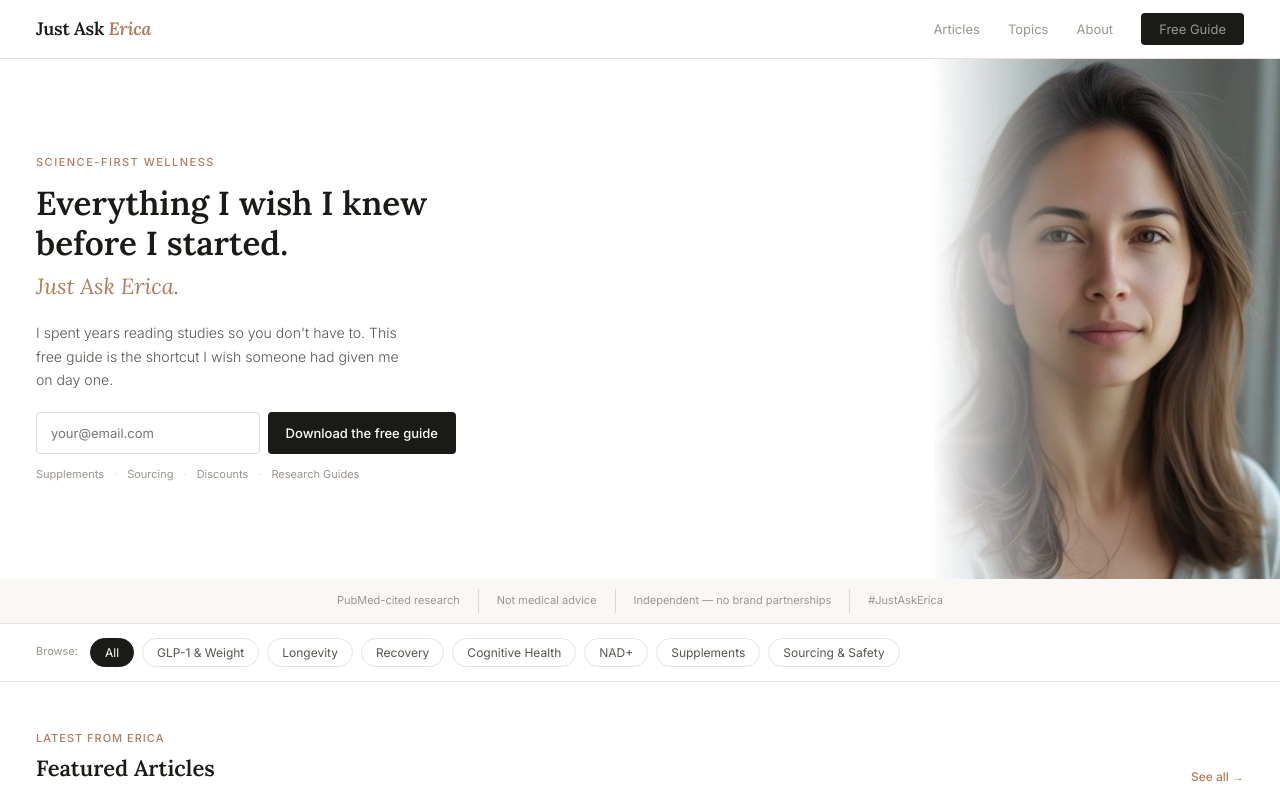
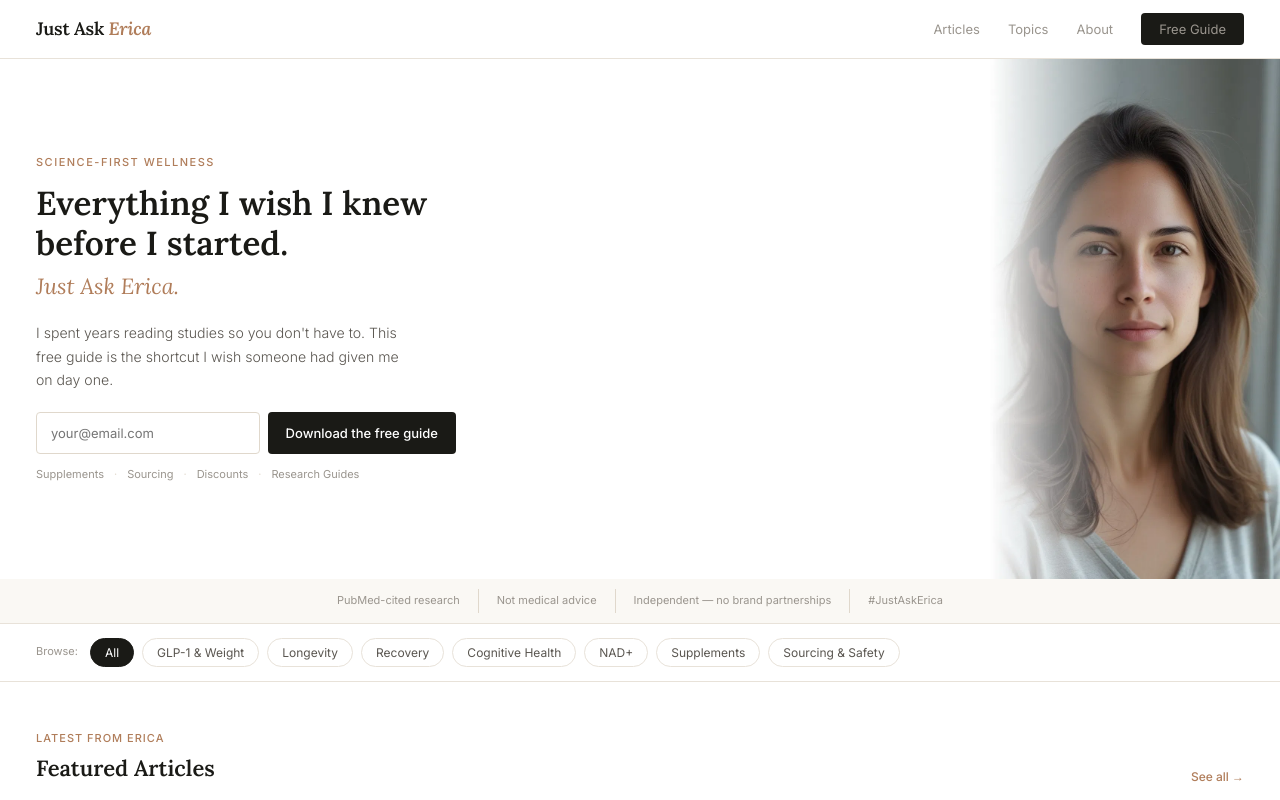
Before and after one commit to zbrizzle/justaskerica, a plain HTML site: page index.html in a window 1280 px wide. Shown: the top 800 px of the page. Drawn offline with Linux system fonts and the light colour scheme.

Commit message:
Add files via upload

```diff
--- a/css/style.css
+++ b/css/style.css
@@ -135,13 +135,12 @@ button { cursor: pointer; font-family: var(--font-sans); border: none; }
 }
 .hero-photo {
   position: absolute;
-  top: -10%;
+  top: 0;
   right: 0;
-  height: 120%;
+  height: 100%;
   width: auto;
-  max-width: 52%;
-  object-fit: cover;
-  object-position: center 18%;
+  object-fit: contain;
+  object-position: right top;
 }
 .hero-photo-placeholder {
   position: absolute;
```
